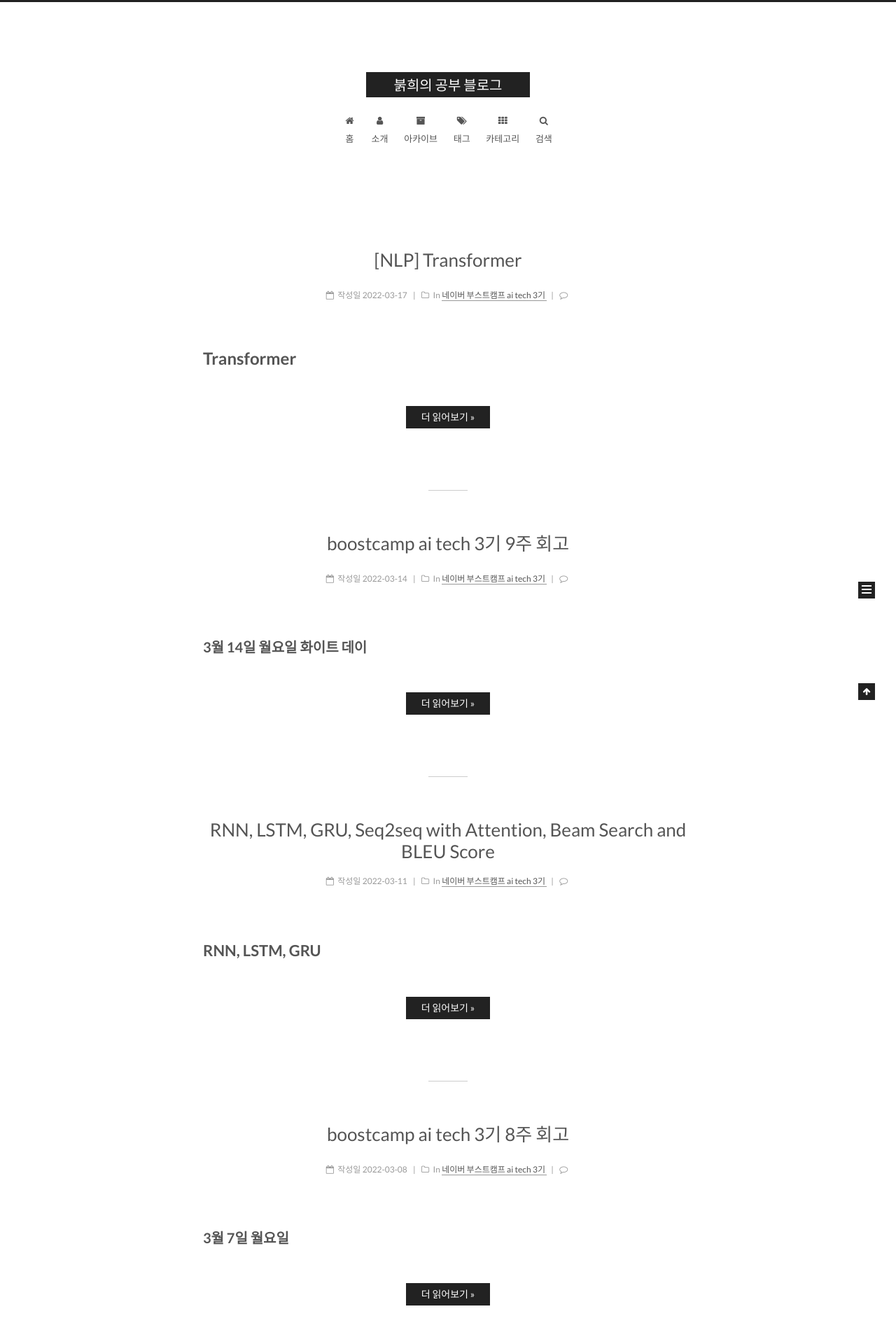
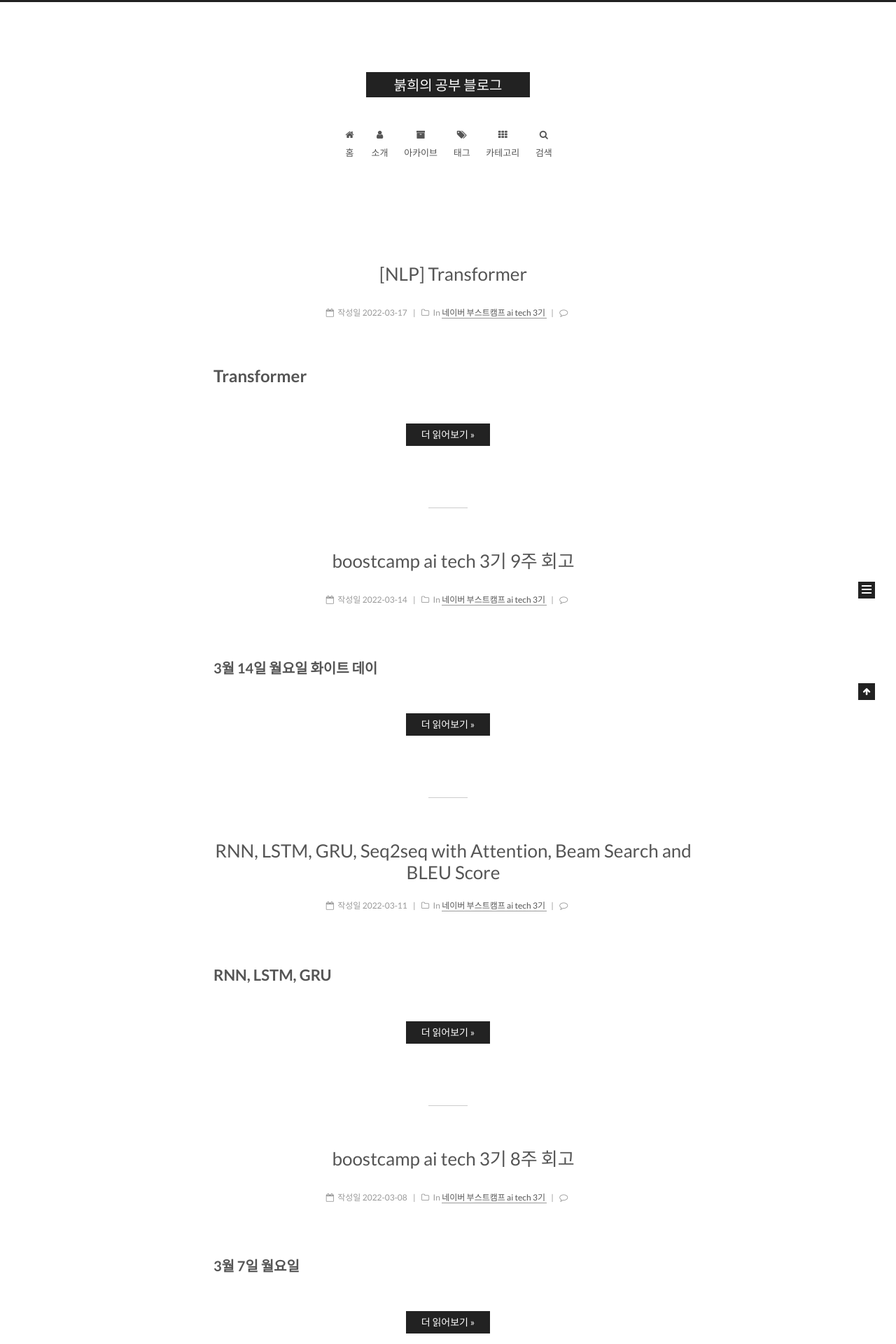
Before and after one commit to NHRWV/nhrwv.github.io, a Jekyll site: the page built from index.html, in a window 1280 px wide. Shown: the top 1920 px of the page at 70% size. Built offline with Jekyll 4.4.1, drawn with Linux system fonts in a browser that asks for light colours; the list of posts is cut into pages by our own code; comment, search, counter and statistics services are not loaded.

Commit message:
Update base.scss

```diff
--- a/_sass/_common/scaffolding/base.scss
+++ b/_sass/_common/scaffolding/base.scss
@@ -19,14 +19,14 @@
 
 h1, h2, h3, h4, h5, h6 {
   margin: 0;
-  margin-bottom: 5px;
   padding: 0;
   font-weight: bold;
   line-height: 1.5;
   font-family: $font-family-headings;
 }
 
-h2, h3, h4, h5, h6 { margin: 20px 0 15px; }
+h1 { margin: 20px 0px 40px 15px; }
+h2, h3, h4, h5, h6 { margin: 20px 0px 20px 15px; }
 
 @for $headline from 1 through 6 {
   h#{$headline} {
```
